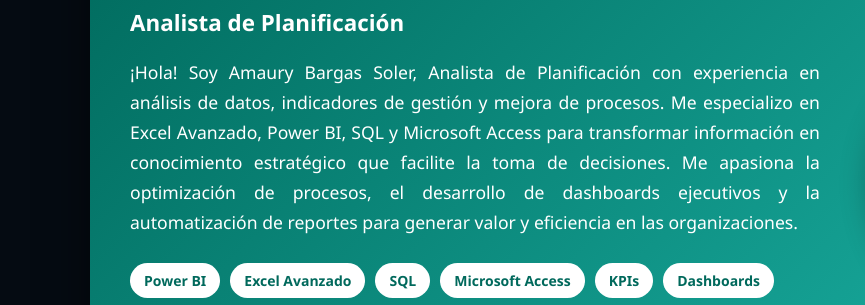
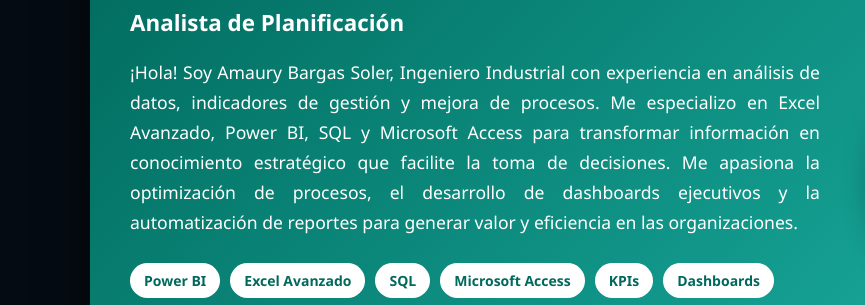
Before and after one commit to Yacurizy27/Amaury-portafolio, a plain HTML site: page index.html in a window 1280 px wide. Shown: the part 226-531 px from the top of the page, 0-865 px from the left. Drawn offline with Linux system fonts and the light colour scheme.

Commit message:
Update index.html

```diff
--- a/index.html
+++ b/index.html
@@ -123,7 +123,7 @@
         <h1>Amaury Bargas Soler</h1>
         <h2>Analista de Planificación</h2>
         <p>
-          ¡Hola! Soy Amaury Bargas Soler, Analista de Planificación con experiencia en análisis de datos,
+          ¡Hola! Soy Amaury Bargas Soler, Ingeniero Industrial con experiencia en análisis de datos,
           indicadores de gestión y mejora de procesos. Me especializo en Excel Avanzado, Power BI, SQL y
           Microsoft Access para transformar información en conocimiento estratégico que facilite la toma
           de decisiones. Me apasiona la optimización de procesos, el desarrollo de dashboards ejecutivos
```
